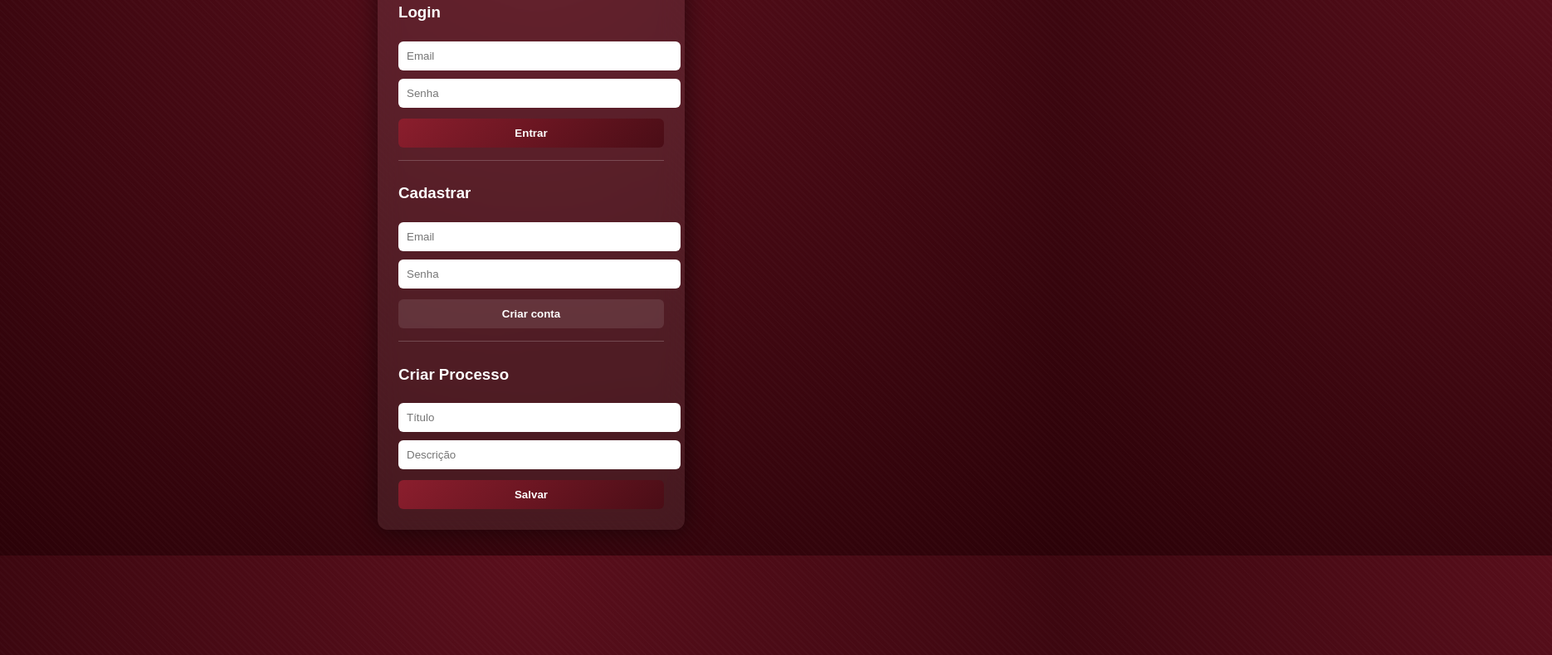
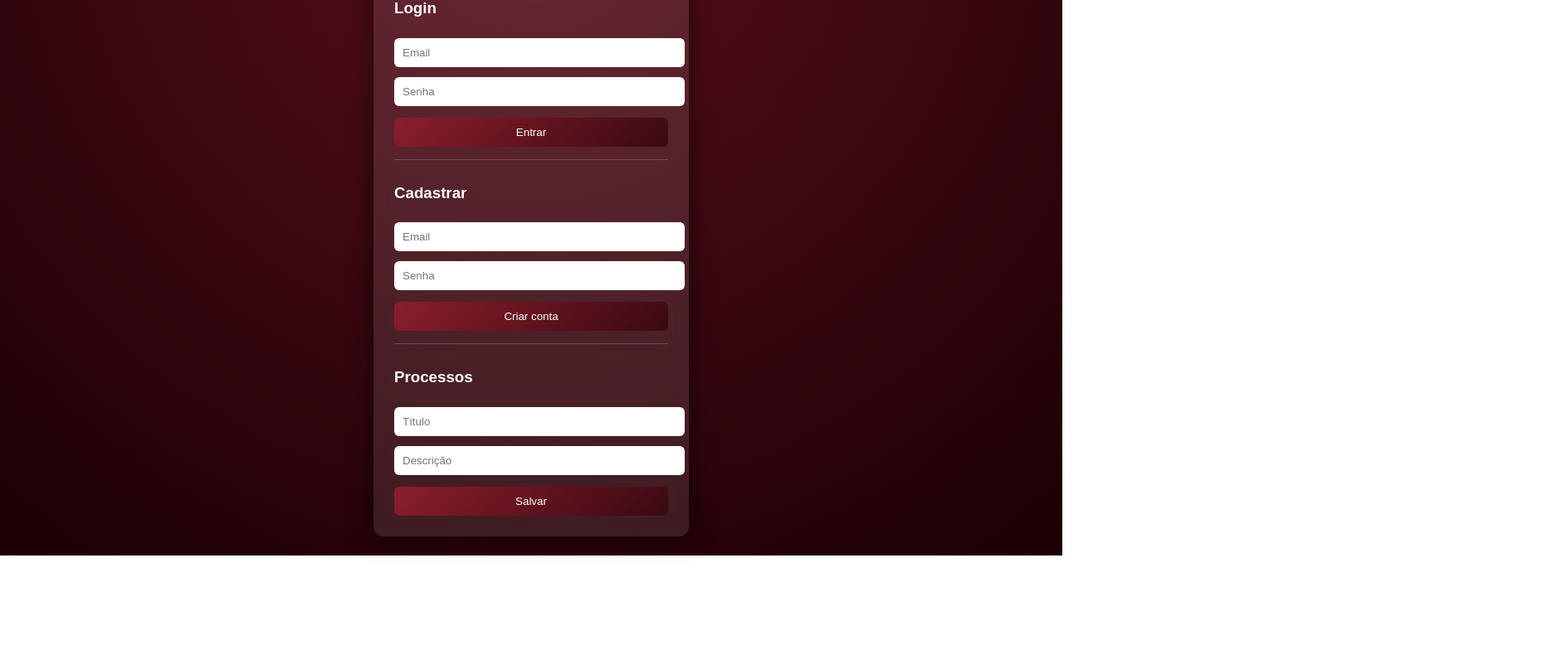
Before and after one commit to sistemaintegradojuridico/SIJ, a plain HTML site: page frontend/index.html in a window 1280 px wide. Shown: the part 130-920 px from the top of the page at 83% size, 1870 px wide, since content can reach past the window. After the commit the page ends 800 px from the top, so only its background shows below. Drawn offline with Linux system fonts and the light colour scheme.

Commit message:
Update index.html

```diff
--- a/frontend/index.html
+++ b/frontend/index.html
@@ -12,61 +12,32 @@ body {
   display: flex;
   justify-content: center;
   align-items: center;
-
-  /* 🔥 FUNDO VINHO COM TEXTURA */
-  background: radial-gradient(circle at top, #5a0f1c, #2b0208);
-  position: relative;
-  overflow: hidden;
-}
-
-/* textura suave */
-body::before {
-  content: "";
-  position: absolute;
-  width: 200%;
-  height: 200%;
-  background: repeating-linear-gradient(
-    45deg,
-    rgba(255,255,255,0.02),
-    rgba(255,255,255,0.02) 2px,
-    transparent 2px,
-    transparent 6px
-  );
-  animation: move 20s linear infinite;
-}
-
-@keyframes move {
-  from { transform: translate(0,0); }
-  to { transform: translate(-200px,-200px); }
+  background: radial-gradient(circle at top, #5a0f1c, #1a0004);
 }
 
 /* CARD */
 .container {
-  background: rgba(255,255,255,0.08);
-  backdrop-filter: blur(15px);
+  background: rgba(255,255,255,0.1);
+  backdrop-filter: blur(12px);
   padding: 25px;
   border-radius: 12px;
-  width: 320px;
+  width: 330px;
   color: white;
-  box-shadow: 0 0 30px rgba(0,0,0,0.5);
-  z-index: 1;
+  box-shadow: 0 0 30px rgba(0,0,0,0.6);
 }
 
 h1 {
   text-align: center;
-  margin-bottom: 10px;
 }
 
 input {
   width: 100%;
   padding: 10px;
-  margin: 5px 0;
+  margin: 6px 0;
   border: none;
   border-radius: 6px;
-  outline: none;
 }
 
-/* BOTÕES */
 button {
   width: 100%;
   padding: 10px;
@@ -74,29 +45,11 @@ button {
   border: none;
   border-radius: 6px;
   cursor: pointer;
-  font-weight: bold;
-  transition: 0.2s;
 }
 
-/* botão principal vinho */
-.btn-main {
-  background: linear-gradient(135deg, #8b1e2d, #4a0d16);
+.btn {
+  background: linear-gradient(135deg, #8b1e2d, #3a0911);
   color: white;
-}
-
-.btn-main:hover {
-  transform: scale(1.03);
-  box-shadow: 0 0 10px rgba(255,0,0,0.4);
-}
-
-/* botão secundário */
-.btn-sec {
-  background: rgba(255,255,255,0.1);
-  color: white;
-}
-
-.btn-sec:hover {
-  background: rgba(255,255,255,0.2);
 }
 
 .section {
@@ -119,43 +72,36 @@ button {
 <div class="container">
   <h1>⚖️ SIJ</h1>
 
-  <!-- LOGIN -->
-  <div>
-    <h3>Login</h3>
-    <input id="email" placeholder="Email">
-    <input id="senha" type="password" placeholder="Senha">
-    <button class="btn-main" onclick="login()">Entrar</button>
-  </div>
+  <h3>Login</h3>
+  <input id="email" placeholder="Email">
+  <input id="senha" type="password" placeholder="Senha">
+  <button class="btn" onclick="login()">Entrar</button>
 
-  <!-- CADASTRO -->
   <div class="section">
     <h3>Cadastrar</h3>
     <input id="email2" placeholder="Email">
     <input id="senha2" type="password" placeholder="Senha">
-    <button class="btn-sec" onclick="register()">Criar conta</button>
+    <button class="btn" onclick="register()">Criar conta</button>
   </div>
 
-  <!-- PROCESSOS -->
   <div class="section">
-    <h3>Criar Processo</h3>
+    <h3>Processos</h3>
     <input id="titulo" placeholder="Título">
     <input id="descricao" placeholder="Descrição">
-    <button class="btn-main" onclick="criar()">Salvar</button>
+    <button class="btn" onclick="criar()">Salvar</button>
 
     <div id="processos"></div>
   </div>
 </div>
 
 <script>
-const API = "https://sij-backend.onrender.com"
-
-let token = null
+const API = ""
 
 async function login() {
   const email = document.getElementById("email").value
   const password = document.getElementById("senha").value
 
-  const res = await fetch(API + "/login", {
+  const res = await fetch("/login", {
     method: "POST",
     headers: { "Content-Type": "application/json" },
     body: JSON.stringify({ email, password })
@@ -164,8 +110,7 @@ async function login() {
   const data = await res.json()
 
   if (data.token) {
-    token = data.token
-    alert("Login feito!")
+    alert("Login OK")
     listar()
   } else {
     alert(data.error)
@@ -176,7 +121,7 @@ async function register() {
   const email = document.getElementById("email2").value
   const password = document.getElementById("senha2").value
 
-  const res = await fetch(API + "/register", {
+  const res = await fetch("/register", {
     method: "POST",
     headers: { "Content-Type": "application/json" },
     body: JSON.stringify({ email, password })
@@ -185,7 +130,7 @@ async function register() {
   const data = await res.json()
 
   if (data.ok) {
-    alert("Conta criada!")
+    alert("Conta criada")
   } else {
     alert(data.error)
   }
@@ -195,17 +140,23 @@ async function criar() {
   const titulo = document.getElementById("titulo").value
   const descricao = document.getElementById("descricao").value
 
-  await fetch(API + "/processos", {
+  const res = await fetch("/processos", {
     method: "POST",
     headers: { "Content-Type": "application/json" },
     body: JSON.stringify({ titulo, descricao })
   })
 
-  listar()
+  const data = await res.json()
+
+  if (data.ok) {
+    listar()
+  } else {
+    alert(data.error)
+  }
 }
 
 async function listar() {
-  const res = await fetch(API + "/processos")
+  const res = await fetch("/processos")
   const dados = await res.json()
 
   const div = document.getElementById("processos")
```
